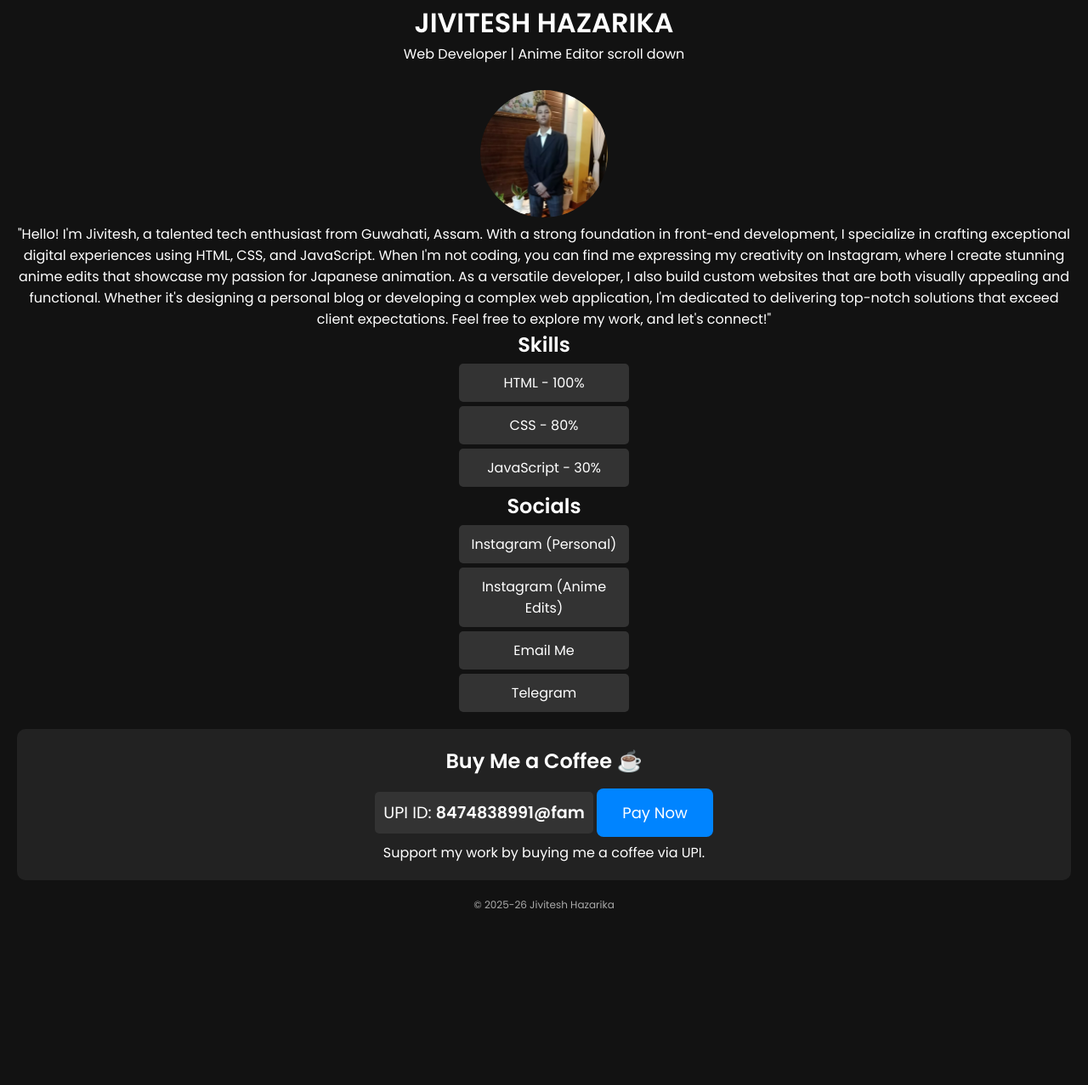
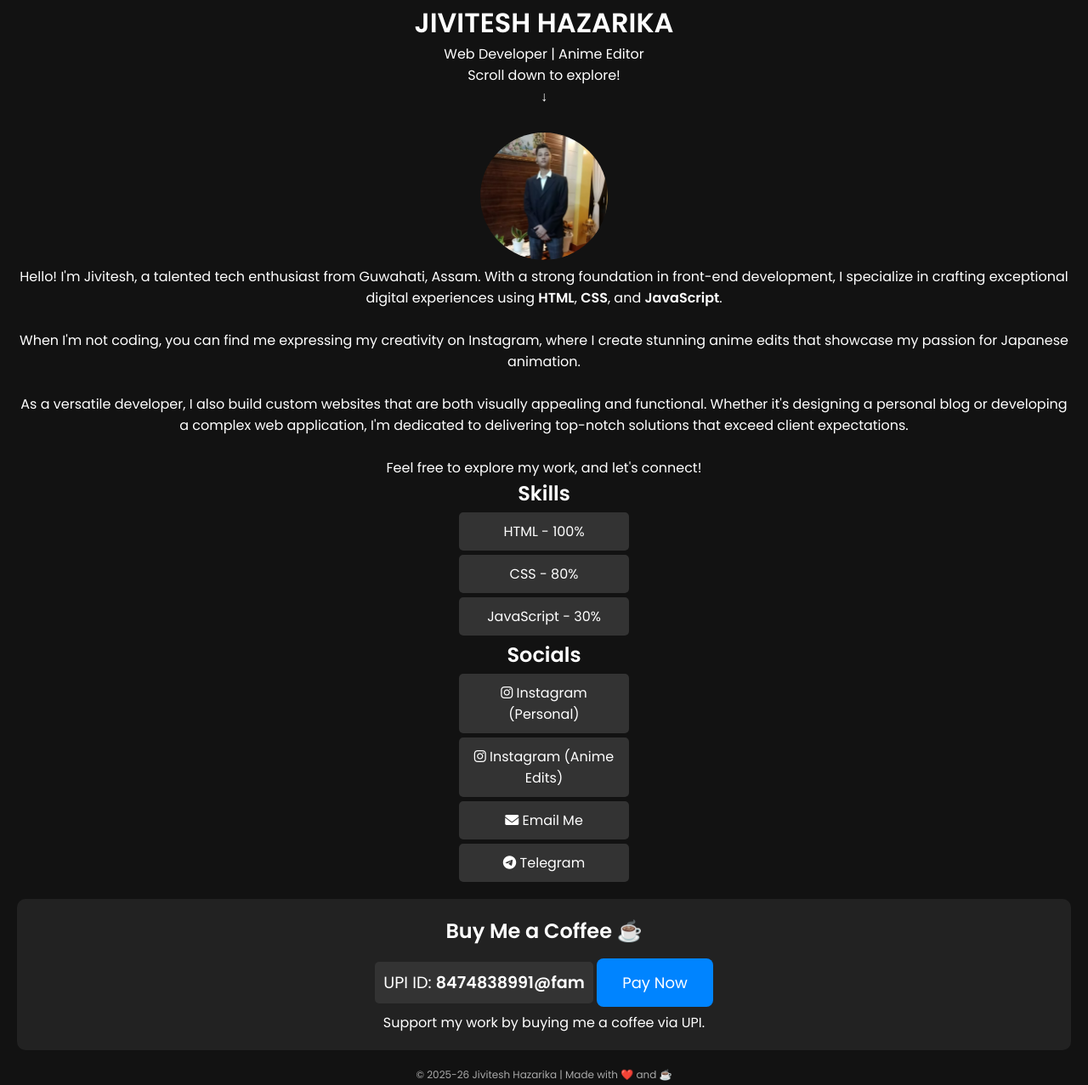
Before and after one commit to Jiv-web/Myweb, a plain HTML site: page index.html in a window 1280 px wide. Shown: the part 37-1314 px from the top of the page at 85% size. Before the commit the page ends 1131 px from the top, so only its background shows below. Drawn offline with Linux system fonts and the light colour scheme.

Commit message:
Update index.html

```diff
--- a/index.html
+++ b/index.html
@@ -3,46 +3,61 @@
 <head>
     <meta charset="UTF-8">
     <meta name="viewport" content="width=device-width, initial-scale=1.0">
-    <title>Jivitesh Hazarika | Portfolio</title>
+    <meta name="description" content="Jivitesh Hazarika - Web Developer & Anime Editor. Crafting digital experiences with HTML, CSS, and JavaScript. Explore my portfolio and connect with me!">
+    <meta name="keywords" content="Jivitesh Hazarika, Web Developer, Anime Editor, HTML, CSS, JavaScript, Portfolio, Assam, Guwahati">
+    <meta name="author" content="Jivitesh Hazarika">
+    <title>Jivitesh Hazarika | Web Developer & Anime Editor</title>
     <link rel="stylesheet" href="style.css">
     <link rel="preconnect" href="https://fonts.googleapis.com">
-    <link href="https://fonts.googleapis.com/css2?family=Poppins:wght@300;400;600&display=swap" rel="stylesheet">
+    <link href="https://fonts.googleapis.com/css2?family=Poppins:wght@300;400;600&family=Comic+Neue:wght@400;700&display=swap" rel="stylesheet">
+    <link rel="stylesheet" href="https://cdnjs.cloudflare.com/ajax/libs/font-awesome/6.0.0/css/all.min.css">
     <script defer src="script.js"></script>
 </head>
 <body>
     <header>
         <h1>JIVITESH HAZARIKA</h1>
-        <p>Web Developer | Anime Editor
-
-                  scroll down</p>
+        <p>Web Developer | Anime Editor <br> Scroll down to explore!</p>
+        <div class="scroll-down-arrow">↓</div>
     </header>
 
     <section class="about">
-        <img src="profile.jpg" alt="Jivitesh Hazarika">
-        <p>"Hello! I'm Jivitesh, a talented tech enthusiast from Guwahati, Assam. With a strong foundation in front-end development, I specialize in crafting exceptional digital experiences using HTML, CSS, and JavaScript.
-
-When I'm not coding, you can find me expressing my creativity on Instagram, where I create stunning anime edits that showcase my passion for Japanese animation.
-
-As a versatile developer, I also build custom websites that are both visually appealing and functional. Whether it's designing a personal blog or developing a complex web application, I'm dedicated to delivering top-notch solutions that exceed client expectations.
-
-Feel free to explore my work, and let's connect!"</p>
+        <img src="profile.jpg" alt="Jivitesh Hazarika" class="profile-pic">
+        <p>
+            Hello! I'm Jivitesh, a talented tech enthusiast from Guwahati, Assam. With a strong foundation in front-end development, I specialize in crafting exceptional digital experiences using <strong>HTML</strong>, <strong>CSS</strong>, and <strong>JavaScript</strong>.
+            <br><br>
+            When I'm not coding, you can find me expressing my creativity on Instagram, where I create stunning anime edits that showcase my passion for Japanese animation.
+            <br><br>
+            As a versatile developer, I also build custom websites that are both visually appealing and functional. Whether it's designing a personal blog or developing a complex web application, I'm dedicated to delivering top-notch solutions that exceed client expectations.
+            <br><br>
+            Feel free to explore my work, and let's connect!
+        </p>
     </section>
 
     <section class="skills">
         <h2>Skills</h2>
         <ul>
-            <li>HTML - 100%</li>
-            <li>CSS - 80%</li>
-            <li>JavaScript - 30%</li>
+            <li><span class="skill-name">HTML</span> - <span class="skill-percent">100%</span></li>
+            <li><span class="skill-name">CSS</span> - <span class="skill-percent">80%</span></li>
+            <li><span class="skill-name">JavaScript</span> - <span class="skill-percent">30%</span></li>
         </ul>
     </section>
 
     <section class="socials">
         <h2>Socials</h2>
-        <a href="https://instagram.com/jivitesh.hazarika" target="_blank">Instagram (Personal)</a>
-        <a href="https://instagram.com/aninewsdaily" target="_blank">Instagram (Anime Edits)</a>
-        <a href="mailto:jiviteshhazarika2010@gmail.com">Email Me</a>
-        <a href="https://t.me/jiviteshhazarika" target="_blank">Telegram</a>
+        <div class="social-links">
+            <a href="https://instagram.com/jivitesh.hazarika" target="_blank" rel="noopener noreferrer" class="social-link">
+                <i class="fab fa-instagram"></i> Instagram (Personal)
+            </a>
+            <a href="https://instagram.com/aninewsdaily" target="_blank" rel="noopener noreferrer" class="social-link">
+                <i class="fab fa-instagram"></i> Instagram (Anime Edits)
+            </a>
+            <a href="mailto:jiviteshhazarika2010@gmail.com" class="social-link">
+                <i class="fas fa-envelope"></i> Email Me
+            </a>
+            <a href="https://t.me/jiviteshhazarika" target="_blank" rel="noopener noreferrer" class="social-link">
+                <i class="fab fa-telegram"></i> Telegram
+            </a>
+        </div>
     </section>
 
     <section class="donation">
@@ -53,7 +68,7 @@ Feel free to explore my work, and let's connect!"</p>
     </section>
 
     <footer>
-        <p>© 2025-26 Jivitesh Hazarika </p>
+        <p>© 2025-26 Jivitesh Hazarika | Made with ❤️ and ☕</p>
     </footer>
 </body>
 </html>
```
